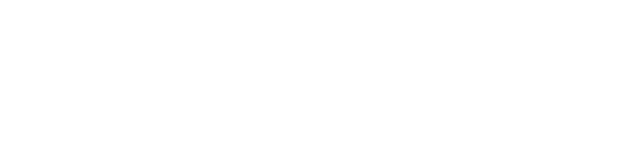
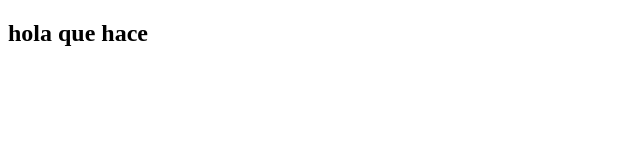
Before and after one commit to luisrodriguez0698/Repositorio-Prueba, a plain HTML site: page index.html in a window 1280 px wide. Shown: the whole page, without its empty margins (0-640 px from the left). Drawn offline with Linux system fonts and the light colour scheme.

Commit message:
H2 HOLA QUE HACE

```diff
--- a/index.html
+++ b/index.html
@@ -7,6 +7,6 @@
     <title>PRUEBA ELIINIAR</title>
 </head>
 <body>
-
+    <h2>hola que hace</h2>
 </body>
 </html>
```
